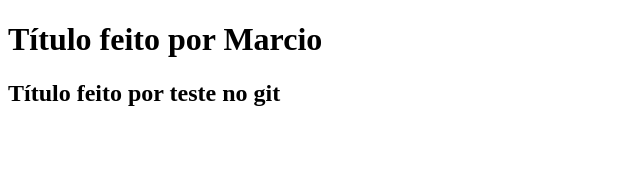
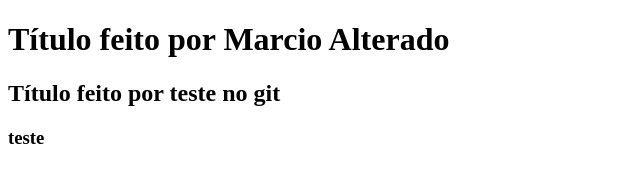
Before and after one commit to marciocostaneskiv6/PROJETOS-GIT, a plain HTML site: page index.html in a window 1280 px wide. Shown: the whole page, without its empty margins (0-640 px from the left). Drawn offline with Linux system fonts and the light colour scheme.

Commit message:
Alteração da pagina inicial

```diff
--- a/index.html
+++ b/index.html
@@ -6,7 +6,8 @@
     <title>Git e Github</title>
 </head>
 <body>
-    <h1>Título feito por Marcio</h1>
+    <h1>Título feito por Marcio Alterado</h1>
     <h2>Título feito por teste no git</h2>
+    <h3>teste</h3>
 </body>
 </html>
```
